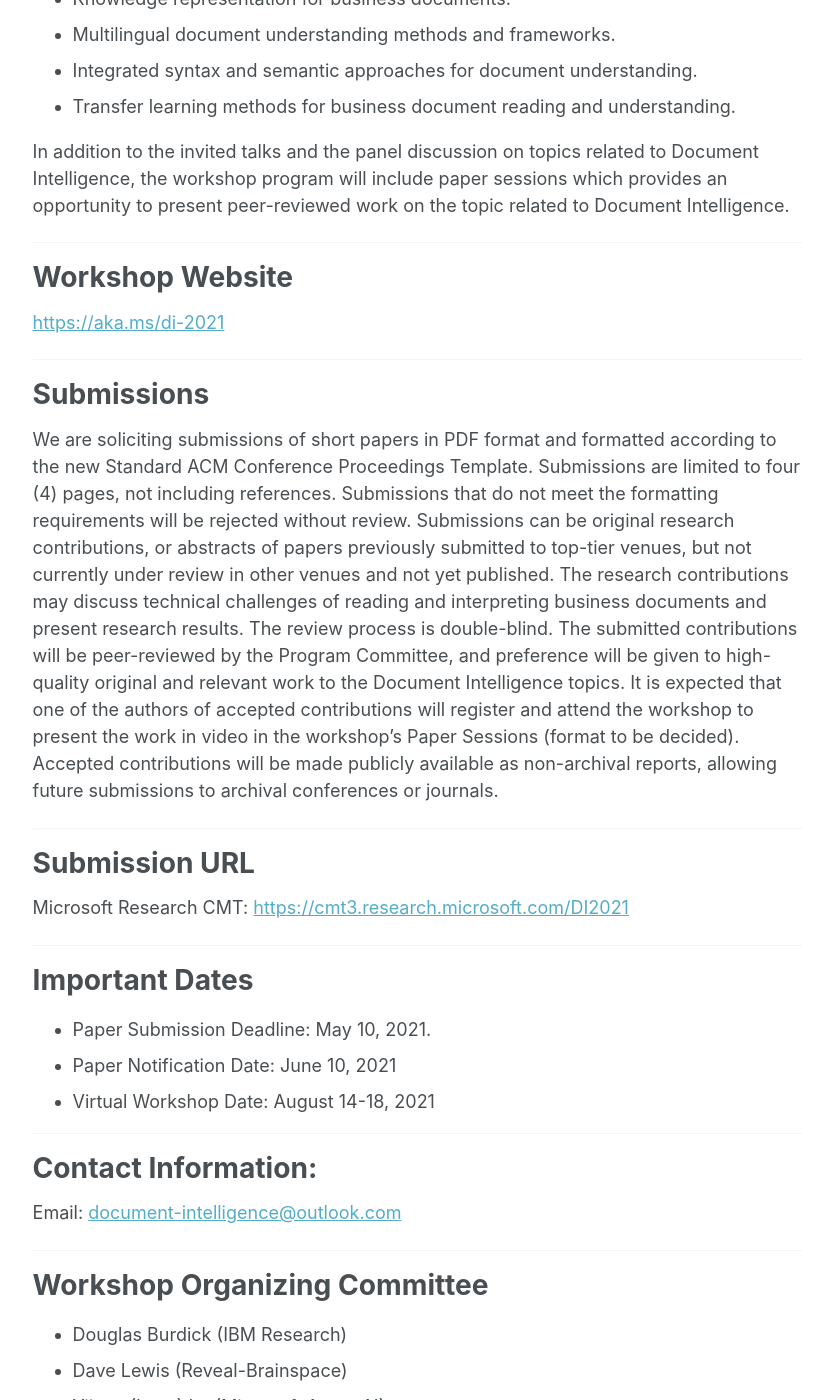
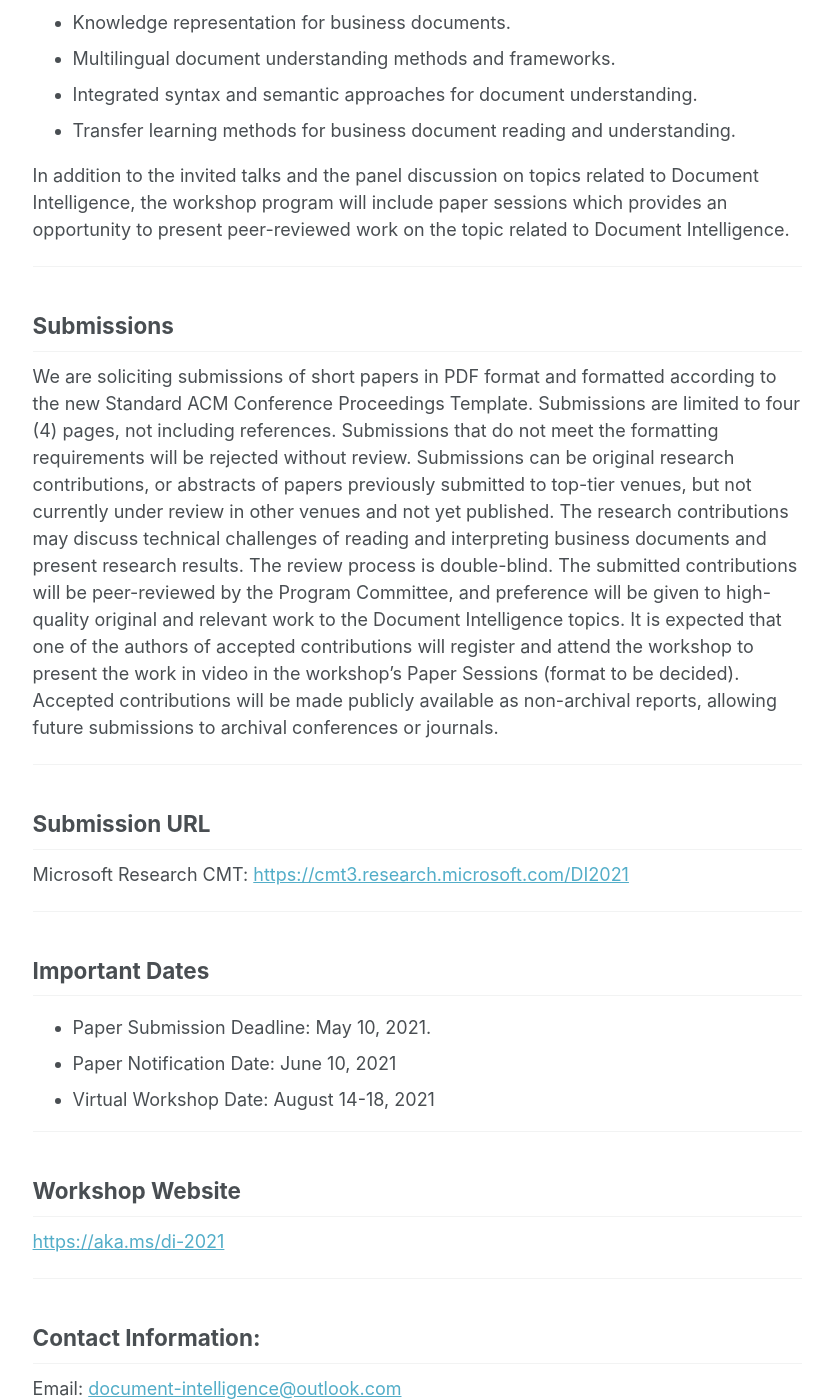
Before and after one commit to document-intelligence/DI-2022, a Jekyll site: the page built from _pages/cfp.md, in a window 1280 px wide and 1400 px high, scrolled down 1397 px. Shown: the whole window, without its empty margins (249-1082 px from the left). Built offline with Jekyll 4.4.1, drawn with Linux system fonts in a browser that asks for light colours.

Commit message:
Update cfp.md

```diff
--- a/_pages/cfp.md
+++ b/_pages/cfp.md
@@ -13,7 +13,7 @@ redirect_from:
 
 [First Document Intelligence Workshop @ NeurIPS 2019](https://sites.google.com/view/di2019/)
 
-# Abstract
+## Abstract
 
 Business documents are central to the operation of all organizations, and they
 come in all shapes and sizes: project reports, planning documents, technical
@@ -61,13 +61,7 @@ Document Intelligence.
 
 ------
 
-# Workshop Website
-
-<https://aka.ms/di-2021>
-
-------
-
-# Submissions
+## Submissions
 
 We are soliciting submissions of short papers in PDF format and formatted according to the new Standard ACM Conference Proceedings Template. Submissions are limited to four (4) pages, not including references. Submissions that do not meet the formatting requirements will be rejected without review.
 Submissions can be original research contributions, or abstracts of papers previously submitted to top-tier venues, but not currently under review in other venues and not yet published. The research contributions may discuss technical challenges of reading and interpreting business documents and present research results.
@@ -75,13 +69,13 @@ The review process is double-blind. The submitted contributions will be peer-rev
 
 ------
 
-# Submission URL
+## Submission URL
 
 Microsoft Research CMT: <https://cmt3.research.microsoft.com/DI2021>
 
 ------
 
-# Important Dates
+## Important Dates
 
 - Paper Submission Deadline: May 10, 2021.
 - Paper Notification Date: June 10, 2021
@@ -89,13 +83,19 @@ Microsoft Research CMT: <https://cmt3.research.microsoft.com/DI2021>
 
 ------
 
-# Contact Information:
+## Workshop Website
+
+<https://aka.ms/di-2021>
+
+------
+
+## Contact Information:
 
 Email: <document-intelligence@outlook.com>
 
 ------
 
-# Workshop Organizing Committee
+## Workshop Organizing Committee
 
 - Douglas Burdick (IBM Research)
 - Dave Lewis (Reveal-Brainspace)
@@ -105,6 +105,6 @@ Email: <document-intelligence@outlook.com>
 
 ------
 
-# Program Committee Chair
+## Program Committee Chair
 
 Benjamin Han (Microsoft Azure AI)
```
